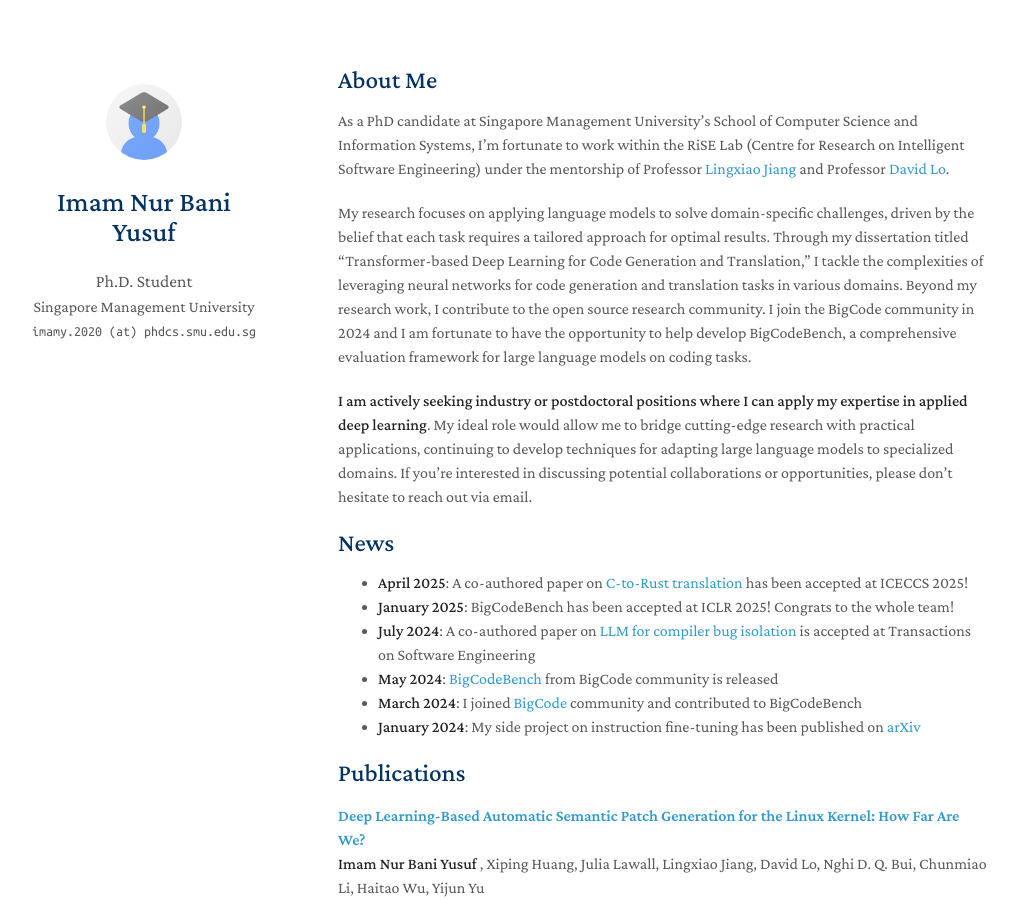
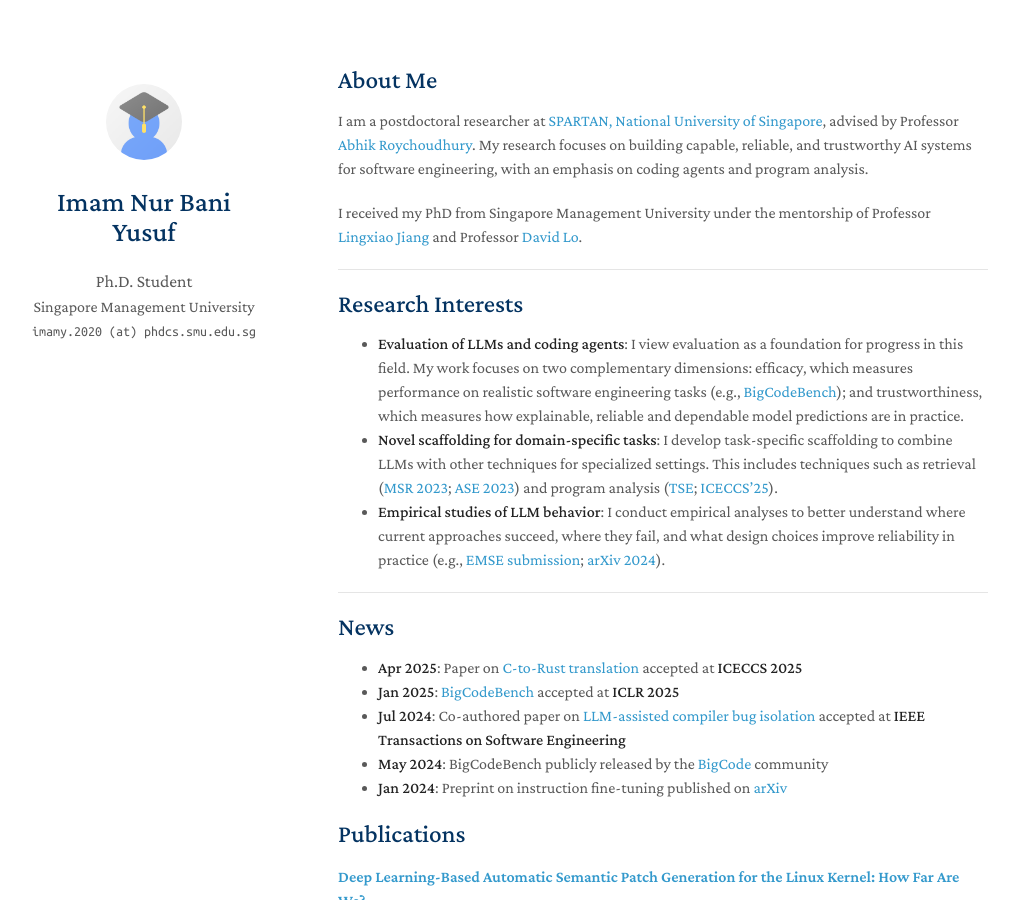
Before and after one commit to imamnurby/imamnurby.github.io, a Jekyll site: the page built from index.md, in a window 1280 px wide and 900 px high. Shown: the whole window, without its empty margins (132-1149 px from the left). Built offline with Jekyll 4.4.1, drawn with Linux system fonts in a browser that asks for light colours; nearby versions of some CDN libraries; a style sheet for code colours, icons or effects is not loaded; our own code applies the rules of GitHub Pages for plain Markdown files; some of the changed text lies outside the part shown.

Commit message:
update bio

```diff
--- a/index.md
+++ b/index.md
@@ -4,64 +4,66 @@ layout: homepage
 
 ## About Me
 
-As a PhD candidate at Singapore Management University's School of Computer Science and Information Systems, I'm fortunate to work within the RiSE Lab (Centre for Research on Intelligent Software Engineering) under the mentorship of Professor [Lingxiao Jiang](http://www.mysmu.edu/faculty/lxjiang/#gsc.tab=0) and Professor [David Lo](http://www.mysmu.edu/faculty/davidlo/).
+I am a postdoctoral researcher at [SPARTAN, National University of Singapore](https://spartan-nus.github.io/), advised by Professor [Abhik Roychoudhury](https://abhikrc.com/). My research focuses on building capable, reliable, and trustworthy AI systems for software engineering, with an emphasis on coding agents and program analysis.
 
-My research focuses on applying language models to solve domain-specific challenges, driven by the belief that each task requires a tailored approach for optimal results. Through my dissertation titled "Transformer-based Deep Learning for Code Generation and Translation," I tackle the complexities of leveraging neural networks for code generation and translation tasks in various domains. Beyond my research work, I contribute to the open source research community. I join the BigCode community in 2024 and I am fortunate to have the opportunity to help develop BigCodeBench, a comprehensive evaluation framework for large language models on coding tasks.
+I received my PhD from Singapore Management University under the mentorship of Professor [Lingxiao Jiang](http://www.mysmu.edu/faculty/lxjiang/) and Professor [David Lo](http://www.mysmu.edu/faculty/davidlo/).
 
-**I am actively seeking industry or postdoctoral positions where I can apply my expertise in applied deep learning**. My ideal role would allow me to bridge cutting-edge research with practical applications, continuing to develop techniques for adapting large language models to specialized domains. If you're interested in discussing potential collaborations or opportunities, please don't hesitate to reach out via email.
+---
+
+## Research Interests
+- **Evaluation of LLMs and coding agents**: I view evaluation as a foundation for progress in this field. My work focuses on two complementary dimensions: efficacy, which measures performance on realistic software engineering tasks (e.g., [BigCodeBench](https://huggingface.co/spaces/bigcode/bigcodebench-leaderboard)); and trustworthiness, which measures how explainable, reliable and dependable model predictions are in practice.
+- **Novel scaffolding for domain-specific tasks**: I develop task-specific scaffolding to combine LLMs with other techniques for specialized settings. This includes techniques such as retrieval ([MSR 2023](https://imamnurby.github.io/assets/files/arduprog_msr23.pdf); [ASE 2023](https://imamnurby.github.io/assets/files/arduprog_ase23.pdf)) and program analysis ([TSE](https://ieeexplore.ieee.org/abstract/document/10521881); [ICECCS'25](https://arxiv.org/abs/2503.17741v1)).
+- **Empirical studies of LLM behavior**: I conduct empirical analyses to better understand where current approaches succeed, where they fail, and what design choices improve reliability in practice (e.g., [EMSE submission](https://imamnurby.github.io/assets/files/spatch_emse.pdf); [arXiv 2024](https://arxiv.org/pdf/2401.07466)).
+
+---
 
 ## News
-- **April 2025**: A co-authored paper on [C-to-Rust translation](https://arxiv.org/abs/2503.17741v1) has been accepted at ICECCS 2025!
-- **January 2025**: BigCodeBench has been accepted at ICLR 2025! Congrats to the whole team!
-- **July 2024**: A co-authored paper on [LLM for compiler bug isolation](https://ieeexplore.ieee.org/abstract/document/10521881) is accepted at Transactions on Software Engineering
-- **May 2024**: [BigCodeBench](https://huggingface.co/spaces/bigcode/bigcodebench-leaderboard) from BigCode community is released
-- **March 2024**: I joined [BigCode](https://www.bigcode-project.org/) community and contributed to BigCodeBench
-- **January 2024**: My side project on instruction fine-tuning has been published on [arXiv](https://arxiv.org/pdf/2401.07466)
+
+- **Apr 2025**: Paper on [C-to-Rust translation](https://arxiv.org/abs/2503.17741v1) accepted at **ICECCS 2025**
+- **Jan 2025**: [BigCodeBench](https://huggingface.co/spaces/bigcode/bigcodebench-leaderboard) accepted at **ICLR 2025**
+- **Jul 2024**: Co-authored paper on [LLM-assisted compiler bug isolation](https://ieeexplore.ieee.org/abstract/document/10521881) accepted at **IEEE Transactions on Software Engineering**
+- **May 2024**: BigCodeBench publicly released by the [BigCode](https://www.bigcode-project.org/) community
+- **Jan 2024**: Preprint on instruction fine-tuning published on [arXiv](https://arxiv.org/pdf/2401.07466)
 
 {% include_relative _includes/publications.md %}
 
-## Services and Volunteers
-* **Student Volunteer**, ICLR 2025
-* **Senior Teaching Assistant for CS708 Mobile and Distributed Systems**, January 2025 - Present, SMU
-* **Senior Teaching Assistant for IS453 Financial Analytics**, January 2025 - Present, SMU
-* **Senior Teaching Assistant for CS462 Internet of Things: Technology and Applications**, August 2024 - December 2024, SMU
-* **Senior Teaching Assistant for IS614 Internet of Things: Technology and Applications**, August 2024 - December 2024, SMU
-* **Student Volunteer**, WWW 2024
-* **Student Volunteer**, ICSE 2023
-* **Senior Teaching Assistant for CS422 Reasoning, Planning, and Learning under Uncertainty**, August 2023 - December 2023, SMU
-* **Senior Teaching Assistant for IS787 Advanced Research Topics in Information Systems 2**, January 2023 - May 2023, SMU
-* **Head of Embedded System Assistants**, January 2019 - May 2019, ITB
-* **Teaching Assistant for Digital System Design**, August 2018 - December 2018, ITB
+---
 
-<!-- ## Writings
-* **[2023-11-29]** Positional Embedding in Deep Learning [link]('/writings/position_embed.md') -->
+## Service & Teaching
 
-## Work Experiences
+**Program Committees & Volunteering**
+- Student Volunteer — ICLR 2025, WWW 2024, ICSE 2023
 
-* **Research Intern**
-  * July 2019 - August 2019
-  * National Taiwan University of Science and Technology
-  * Supervisor: Professor [Ray-Guang Cheng](https://scholar.google.com/citations?user=Lg3GlmYAAAAJ&hl=zh-TW&inst=14102473421921925766)
-  * Topic: Software-Defined Base Station
+**Teaching (Singapore Management University)**
+- Senior TA, CS708 Mobile and Distributed Systems — Jan 2025–Present
+- Senior TA, IS453 Financial Analytics — Jan 2025–Present
+- Senior TA, CS462 / IS614 Internet of Things — Aug–Dec 2024
+- Senior TA, CS422 Reasoning, Planning, and Learning under Uncertainty — Aug–Dec 2023
+- Senior TA, IS787 Advanced Research Topics in Information Systems 2 — Jan–May 2023
 
-* **IoT Engineer Intern**
-  * May 2018 - August 2018
-  * PT Lentera Bumi Nusantara, Indonesia
+**Earlier Teaching (Institut Teknologi Bandung)**
+- Head of Embedded System Assistants — Jan–May 2019
+- Teaching Assistant, Digital System Design — Aug–Dec 2018
 
-## Organization Experiences
+---
 
-* **Head of Project Management Division in Telecommunication Engineering Student Association**
-  * February 2018 - February 2019
-  * Institut Teknologi Bandung
+## Experience
 
-* **Team Captain of Firefighting Robotic Team**
-  * August 2017 - August 2018
-  * Institut Teknologi Bandung
+**Research Intern** · National Taiwan University of Science and Technology
+*Jul–Aug 2019 · Taipei, Taiwan*
+Investigated Software-Defined Base Station architectures under the supervision of Professor [Ray-Guang Cheng](https://scholar.google.com/citations?user=Lg3GlmYAAAAJ).
 
-* **Team Manager of Firefighting Robotic Team**
-  * August 2017 - August 2018
-  * Institut Teknologi Bandung
+**IoT Engineer Intern** · PT Lentera Bumi Nusantara
+*May–Aug 2018 · Indonesia*
+Contributed to IoT systems engineering and deployment in an industry setting.
 
+---
 
+## Leadership & Organizations
 
-<!-- {% include_relative _includes/services.md %} -->
+**Head of Project Management Division** · Telecommunication Engineering Student Association, ITB
+*Feb 2018–Feb 2019*
+
+**Team Captain & Manager** · Firefighting Robotics Team, ITB
+*Aug 2017–Aug 2018*
+Led the team in design, coordination, and competition strategy for autonomous firefighting robots.
```
